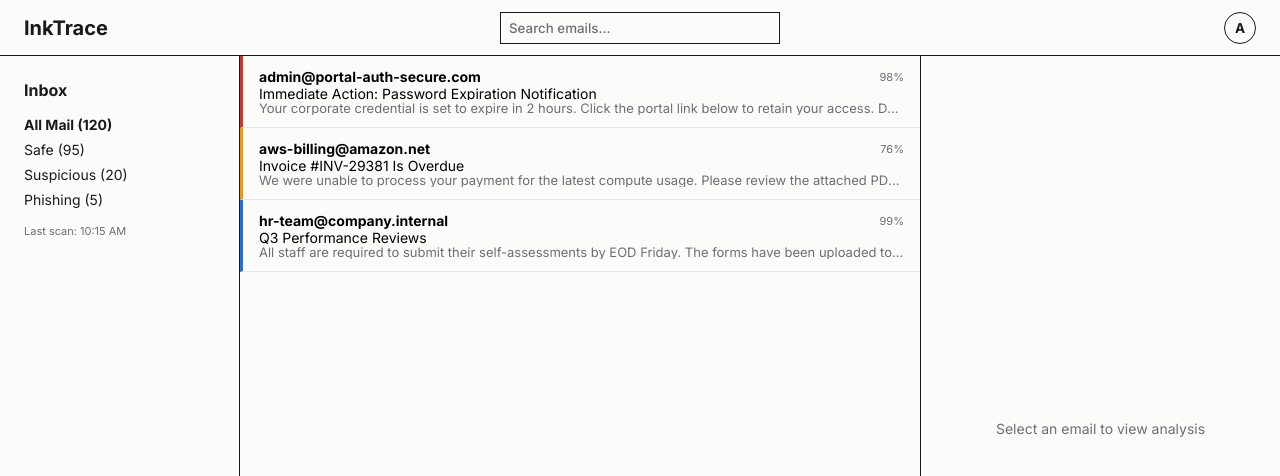
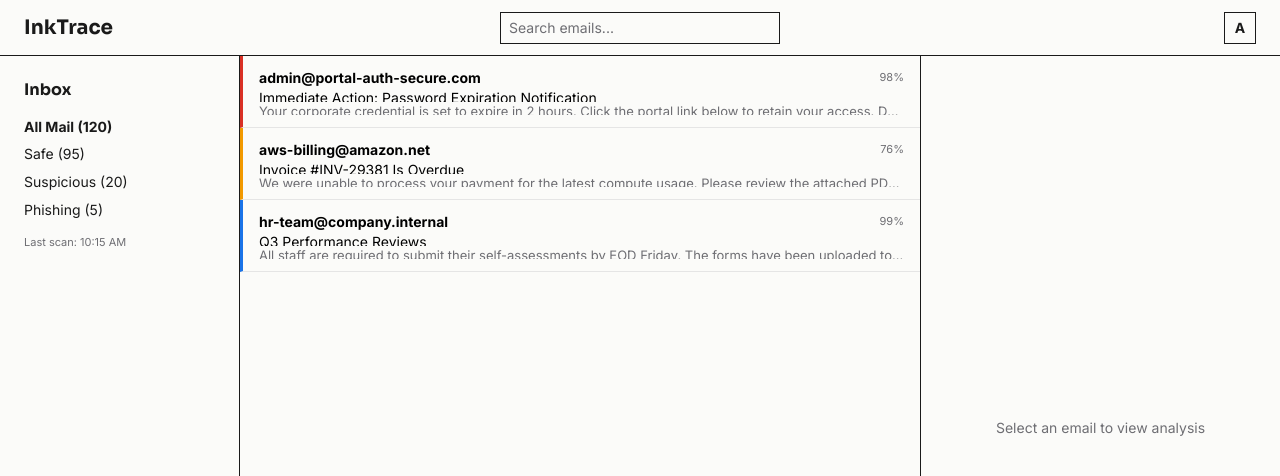
Before and after one commit to Ananth0326/inktrace-gmail-security, a React (Vite) app in the folder frontend/: page / in a window 1280 px wide. Shown: the top 476 px of the page. Built offline with nearby package versions, Linux system fonts and the light colour scheme.

Commit message:
Apply global typography matrix and brutalist zero-border-radius constraint

```diff
--- a/frontend/src/styles.css
+++ b/frontend/src/styles.css
@@ -1,24 +1,32 @@
-@import url('https://fonts.googleapis.com/css2?family=Inter:wght@400;500;600;700;800&display=swap');
+@import url('https://fonts.googleapis.com/css2?family=Inter:wght@400;600;700&family=Sora:wght@600;700&display=swap');
 
 :root {
   --bg-color: #fbfbf9;
   --text-main: #1a1a1a;
   --text-grey: #6e6e73;
   --ink-border: 1.5px solid #1a1a1a;
-  --hover-bg: #f2f2ef;
 }
 
 * {
   box-sizing: border-box;
   margin: 0;
   padding: 0;
+  border-radius: 0 !important; /* Forces strict square brutalism everywhere */
 }
 
 body {
   background-color: var(--bg-color);
   color: var(--text-main);
-  font-family: 'Inter', sans-serif;
+  font-family: 'Inter', system-ui, -apple-system, sans-serif;
+  font-size: 14px;
+  line-height: 1.4;
+  font-weight: 400;
   overflow: hidden;
+}
+
+h1, h2, h3, h4, h5, h6, .brand, .left-panel-heading, .analysis-subject {
+  font-family: 'Sora', 'Inter', system-ui, -apple-system, sans-serif;
+  line-height: 1.3;
 }
 
 /* Base App Shell */
@@ -61,8 +69,8 @@ body {
   color: #1a1a1a;
   padding: 0 8px;
   font-family: inherit;
-  font-weight: 500;
-  border-radius: 0; /* completely sharp boundaries */
+  font-size: 14px;
+  font-weight: 400;
 }
 
 .search-input:focus {
@@ -82,7 +90,6 @@ body {
 .avatar {
   width: 32px;
   height: 32px;
-  border-radius: 50%;
   border: var(--ink-border);
   background-color: transparent;
   color: #1a1a1a;
@@ -90,7 +97,7 @@ body {
   align-items: center;
   justify-content: center;
   font-weight: 700;
-  font-size: 0.85rem;
+  font-size: 14px;
 }
 
 /* 3-Panel Workspace */
@@ -188,11 +195,7 @@ body {
 .mail-item.suspicious { border-left-color: #f29900; } /* orange */
 .mail-item.phishing { border-left-color: #d93025; } /* red */
 
-.mail-item:hover {
-  background-color: #f5f5f5;
-}
-
-.mail-item.selected {
+.mail-item:hover, .mail-item.selected {
   background-color: #f5f5f5;
 }
 
@@ -261,7 +264,7 @@ body {
 }
 
 .analysis-heading {
-  font-size: 12px;
+  font-size: 11px;
   font-weight: 700;
   text-transform: uppercase;
   color: var(--text-grey);
@@ -299,7 +302,6 @@ body {
   background-color: transparent;
   color: #1a1a1a;
   padding: 6px 12px;
-  border-radius: 0;
   cursor: pointer;
   font-weight: 600;
   font-family: inherit;
```
